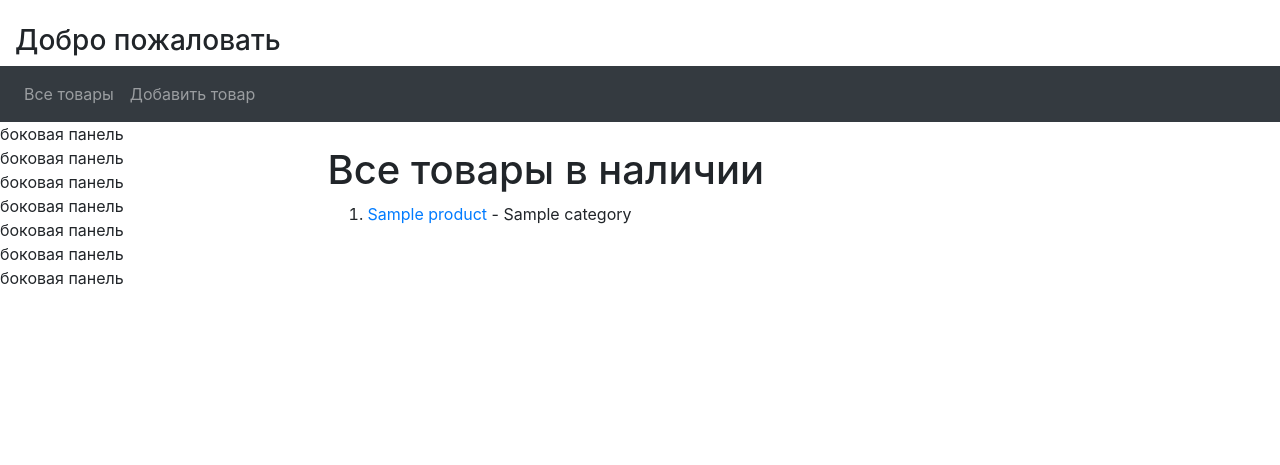
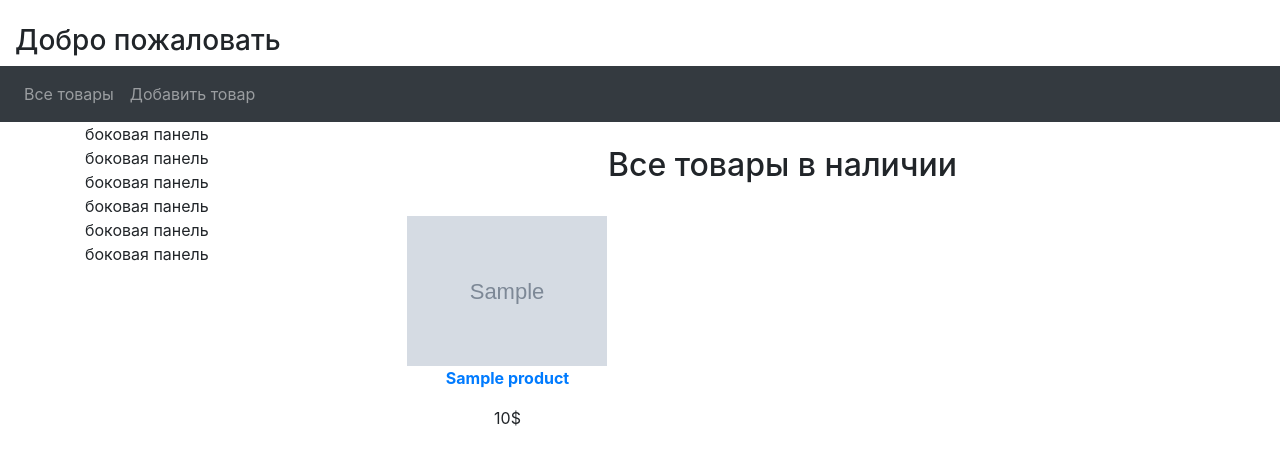
Before and after one commit to tomebore/techshop, a Django app: template product/templates/product/products.html in a window 1280 px wide. Shown: the top 465 px of the page. Run offline with Django 3.2, Linux system fonts and the light colour scheme; the template is opened without the code that fills it: most values are stand-ins (such as "Sample title", 1, 10 or a date in 2020); grey boxes marked "Sample" are stand-in pictures; some libraries are stand-ins or nearby versions.

Commit message:
added default page for products

```diff
--- a/core/templates/base.html
+++ b/core/templates/base.html
@@ -28,9 +28,10 @@
           </li>
         </ul>
       </nav>
+      <div class="container">
         <div class="row">
+          {% block page %}
             <div class="col-lg-3 col-md-2">
-          боковая панель<br>
               боковая панель<br>
               боковая панель<br>
               боковая панель<br>
@@ -38,10 +39,12 @@
               боковая панель<br>
               боковая панель
             </div>
-        <div class="col-lg-9 col-md-10 container-fluid"><br>
+            <div class="col-lg-9 col-md-10"><br>
               {% block content %}
 
-          {%  endblock %}
+              {% endblock %}
+            </div>
+          {% endblock %}
         </div>
       </div>
 
--- a/product/models.py
+++ b/product/models.py
@@ -18,7 +18,8 @@ class Product(models.Model):
         null = True ,
         blank = True ,
         upload_to = "product_images" ,
-        verbose_name = "Изображение товара",
+        verbose_name="Изображение товара",
+        default="static/no_image.png"
     )
 
     description =models.TextField(
--- a/product/templates/product/form.html
+++ b/product/templates/product/form.html
@@ -1,7 +1,7 @@
 {% extends 'base.html' %}
 {% load bootstrap4  %}
 
-{% block content %}
+{% block page %}
     <form method="POST" enctype="multipart/form-data">
         {% csrf_token %}
         {% bootstrap_form form %}
--- a/product/templates/product/products.html
+++ b/product/templates/product/products.html
@@ -1,10 +1,30 @@
 {% extends 'base.html' %}
 
 {%  block content %}
-    <h1> Все товары в наличии</h1>
-    <ol>
-        {% for product in products %}
-            <li> <a href="{% url 'product' product.id %}">{{  product }} </a> - {{ product.category }}</li>
-        {% endfor %}
-    </ol>
+    <div id="portfolio" class="container-fluid text-center bg-grey">
+        <h2>Все товары в наличии </h2><br>
+        <div class="row text-center slideanim">
+            {% for product in products %}
+                <div class="col-sm-4">
+                    <div class="thumbnail">
+                        {% if product.image %}
+                        <a href="{% url 'product' product.id %}">
+                            <img src="{{ product.image.url }}" width="200px">
+                        </a>
+                        {% endif %}
+
+                        <p>
+                            <strong>
+                                <a href="{% url 'product' product.id %}">
+                                    {{ product.name }}
+                                </a>
+                            </strong>
+                        </p>
+
+                        <p>{{ product.price|floatformat:"0"}}$</p>
+                    </div>
+                </div>
+            {% endfor %}
+        </div>
+    </div>
 {% endblock %}
--- a/product/views.py
+++ b/product/views.py
@@ -15,7 +15,7 @@ def product(request ,id):
 
 def product_create(request):
     if request.method == "POST":
-        form = ProductForm(request.POST)
+        form = ProductForm(request.POST,request.FILES)
         if form.is_valid():
             form.save()
             return redirect(products)
@@ -29,7 +29,7 @@ def product_edit(request , id):
     product = Product.objects.get(id=id)
 
     if request.method == "POST":
-        form = ProductForm(request.POST,instance=product)
+        form = ProductForm(request.POST,request.FILES, instance=product)
         if form.is_valid():
             form.save()
             return redirect("product",id=product.id)
```
Also changed, not shown: product/migrations/0004_auto_20200927_0332.py (added), 1 other file. Lines whose indentation alone changed are shown as unchanged.
